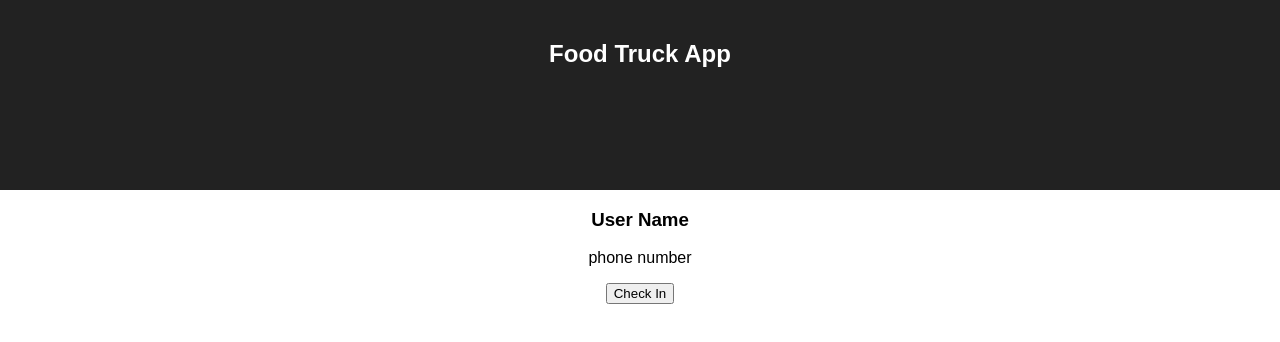
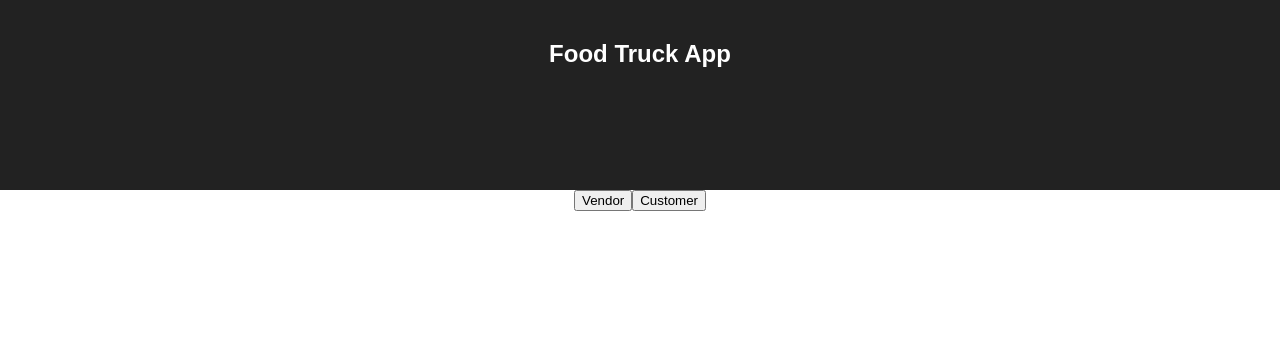
Before and after one commit to atxtab/hackathon, a React (Create React App) app in the folder client/: page / in a window 1280 px wide. Shown: the top 342 px of the page. Built offline with nearby package versions, Linux system fonts and the light colour scheme.

Commit message:
added homepage

```diff
--- a/client/src/components/App.js
+++ b/client/src/components/App.js
@@ -2,7 +2,7 @@ import React, { Component } from 'react';
 //import logo from './logo.svg';
 import '../App.css';
 import {BrowserRouter as Router, Route} from 'react-router-dom';
-import UserProfile from './UserProfile';
+import Home from './Home';
 
 class App extends Component {
   render() {
@@ -12,7 +12,7 @@ class App extends Component {
           <div className="App-header">
             <h2>Food Truck App</h2>
           </div>
-          <Route exact path="/" component={UserProfile}/>
+          <Route exact path="/" component={Home}/>
         </div>
       </Router>
     );
--- /dev/null
+++ b/client/src/components/Home.js
@@ -0,0 +1,13 @@
+import React from 'react';
+import { Route } from 'react-router-dom';
+
+function Home(props) {
+  return (
+    <main>
+      <button>Vendor</button>
+      <button>Customer</button>
+    </main>
+  )
+}
+
+export default Home;
```
